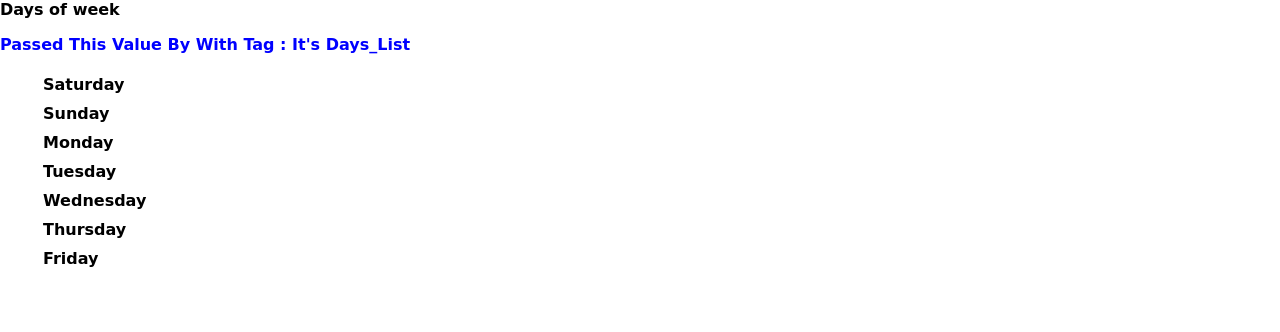
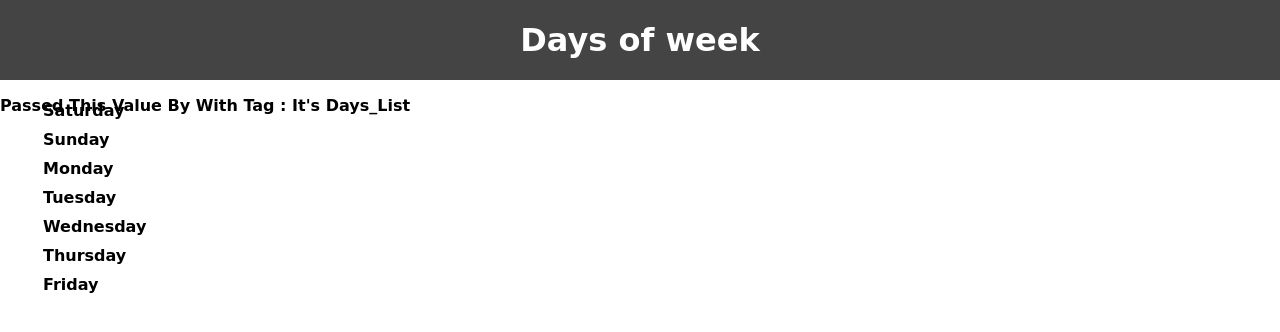
Before and after one commit to itz-Amethyst/Django_First, a Django app: page /days-of-week/ in a window 1280 px wide. Shown: the top 332 px of the page. Run offline with Django 4.2, Linux system fonts and the light colour scheme; some web fonts are replaced.

Commit message:
feat: Added some styles for header

```diff
--- /dev/null
+++ b/challenges/static/challenges/shared/header.css
@@ -0,0 +1,25 @@
+header{
+    width: 100%;
+    height: 5rem;
+    background-color: rgb(68 , 68 , 68);
+}
+
+header nav{
+    width: 100%;
+    height: 100%;
+    display: flex;
+    justify-content: center;
+    align-items: center;
+}
+
+header nav a {
+    color: #fff;
+    font-size: 2rem;
+    font-weight: bold;
+    text-decoration: none;
+}
+
+header nav a:hover,
+head nav a:active{
+    color :rgb(146 , 0 ,97);
+}
--- a/challenges/templates/challenges/index.html
+++ b/challenges/templates/challenges/index.html
@@ -7,6 +7,7 @@
 
 {% block header_references %}
     <link rel="stylesheet" href="{% static 'challenges/style.css' %}">
+    <link rel="stylesheet" href="{% static 'challenges/shared/header.css' %}">
 {% endblock %}
 
 {% block content %}
--- a/challenges/templates/challenges/shared/header.html
+++ b/challenges/templates/challenges/shared/header.html
@@ -2,5 +2,5 @@
     <nav>
         <a href="{% url 'days_list' %}">Days of week</a>
     </nav>
-    <p style="color: blue">{{ active_page | title}}</p>
+    <p>{{ active_page | title}}</p>
 </header>
```
